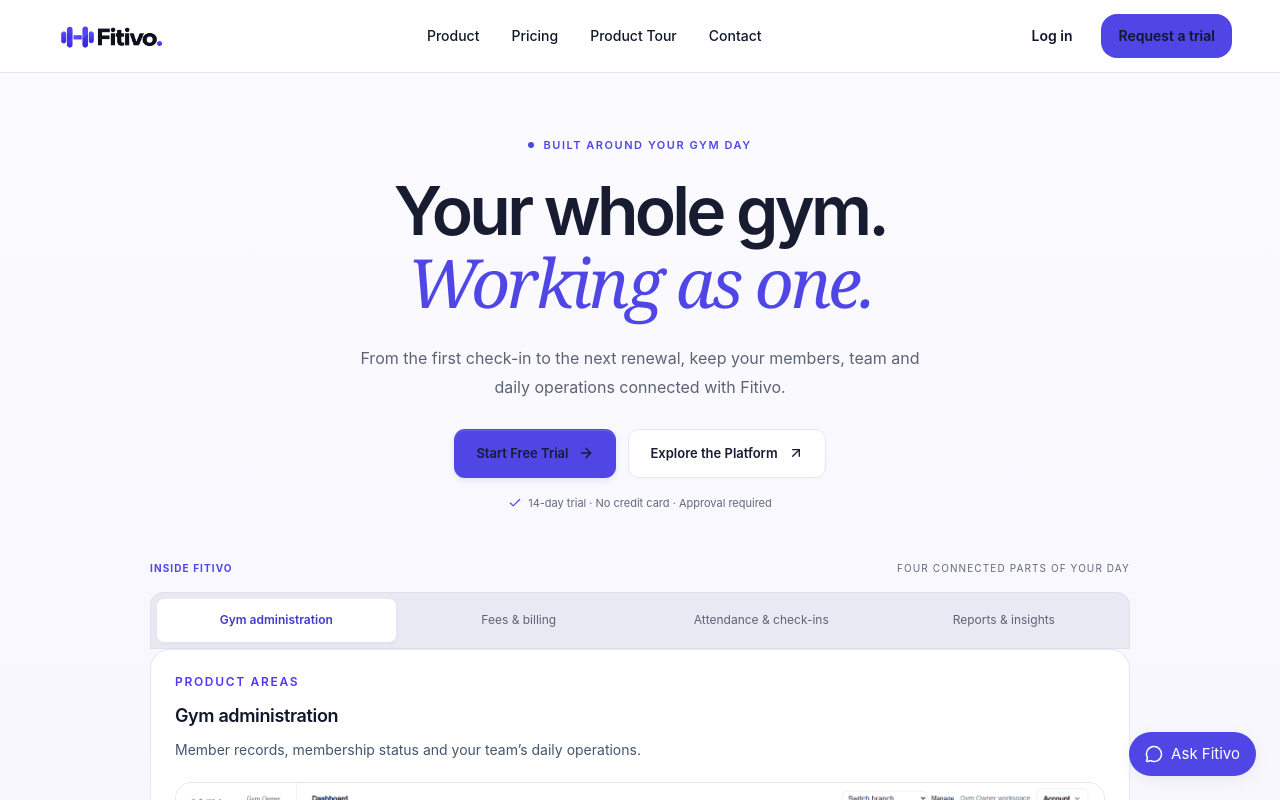
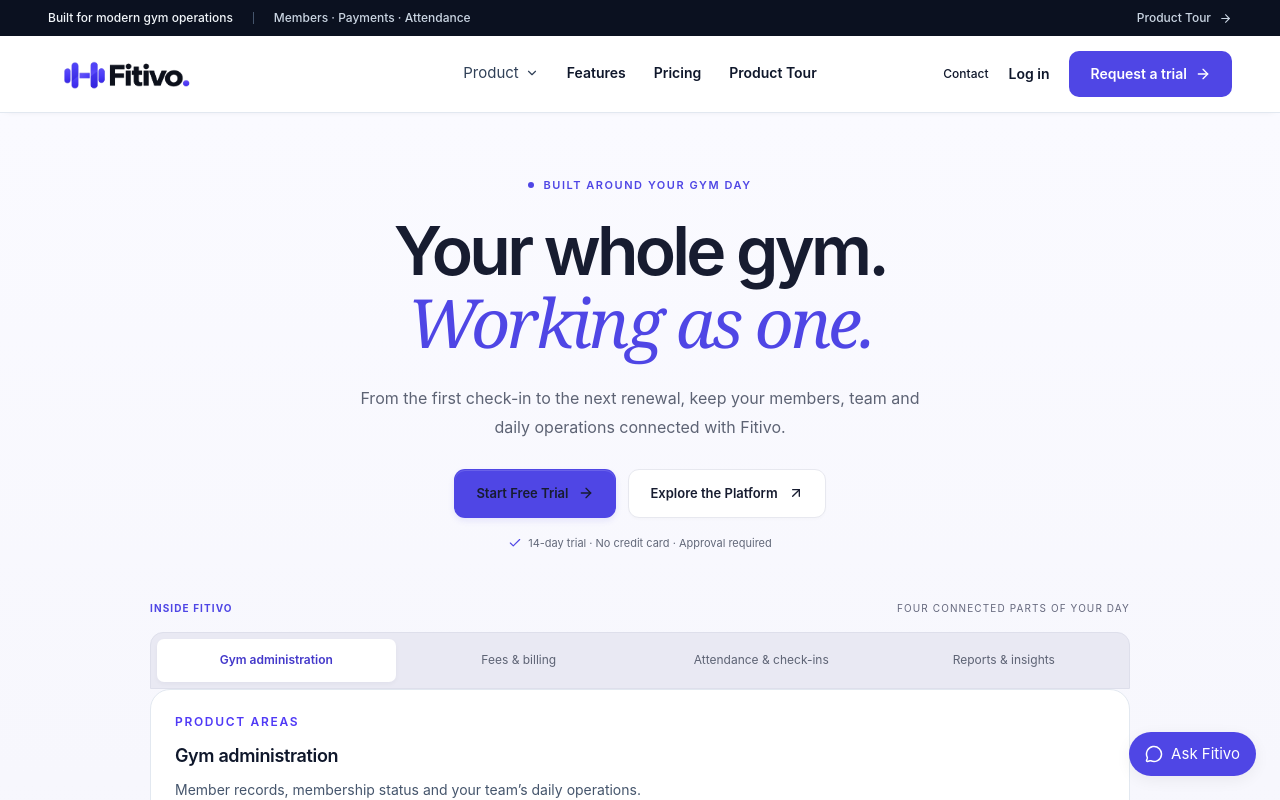
Before and after one commit to talhamalik25/GYM-CRM, a Next.js app: page / in a window 1280 px wide. Shown: the top 800 px of the page. Built offline with nearby package versions, Linux system fonts and the light colour scheme.

Commit message:
not complete

```diff
--- a/app/(marketing)/layout.js
+++ b/app/(marketing)/layout.js
@@ -1,3 +1,4 @@
+import MarketingAnnouncement from "../../components/marketing/marketing-announcement.js";
 import MarketingNavigation from "../../components/marketing/marketing-navigation.js";
 import MarketingFooter from "../../components/marketing/marketing-footer.js";
 
@@ -9,6 +10,7 @@ export default function MarketingLayout({ children }) {
   return <div id="home" className={`${"m-marketing-marketing exact:[--m-ink:#161b2e] exact:[--m-muted:#646979] exact:[--m-line:#e7e8ef] exact:[--m-tint:#f7f8fc] exact:[--m-navy:#13182d] exact:[--m-accent:var(--brand,_#4f46e5)] exact:[--m-radius:20px] exact:[--m-section:clamp(72px,_7.5vw,_112px)] exact:[--m-shadow:0_24px_70px_-25px_rgb(32_35_80_/_22%),_0_3px_12px_rgb(32_35_80_/_4%)] exact:[color:var(--m-ink)] exact:[background:white] exact:[font-family:var(--font-app)] exact:[font-size:15px] exact:[line-height:1.65] exact:[overflow:clip] exact:[&_main:focus]:[outline:none] exact:[&_section:focus]:[outline:none] exact:[&_section[id]]:[scroll-margin-top:96px] exact:less-motion:[&_*]:[animation:none]! exact:less-motion:[&_*]:[transition:none]! exact:less-motion:[&_*]:[scroll-behavior:auto]!"} ${"m-marketing-shell-shell exact:[--shell-brand:#4f46e5] exact:[--shell-ink:#171c30] exact:[--shell-muted:#5d6374] exact:[--shell-line:#e7e8ef] exact:[&_a:focus-visible]:[outline:3px_solid_var(--shell-brand)] exact:[&_a:focus-visible]:[outline-offset:5px] exact:[&_button:focus-visible]:[outline:3px_solid_var(--shell-brand)] exact:[&_button:focus-visible]:[outline-offset:5px] exact:less-motion:[&_*]:[transition:none]! exact:less-motion:[&_*]:[animation:none]! exact:less-motion:[&_*::before]:[transition:none]! exact:less-motion:[&_*::before]:[animation:none]! exact:less-motion:[&_*::after]:[transition:none]! exact:less-motion:[&_*::after]:[animation:none]!"}`}>
     <a href="#main-content" className={"m-marketing-shell-skipLink exact:fixed exact:[top:12px] exact:[left:12px] exact:[z-index:100] exact:[padding:12px_18px] exact:[border-radius:8px] exact:[background:white] exact:[color:var(--shell-brand)] exact:[transform:translateY(-160%)] exact:[&:focus]:[transform:translateY(0)]"}>Skip to main content</a>
 
+    <MarketingAnnouncement />
     <MarketingNavigation />
     <main id="main-content" tabIndex={-1}>{children}</main>
     <MarketingFooter />
--- a/components/marketing/marketing-announcement.js
+++ b/components/marketing/marketing-announcement.js
@@ -1,13 +1,12 @@
 import Link from "next/link";
-import { ArrowUpRight } from "lucide-react";
-import { SITE } from "../../config/site.js";
-
+import { ArrowRight } from "lucide-react";
+import MarketingContainer from "./marketing-container.js";
 
 export default function MarketingAnnouncement() {
-  return <aside className={"m-marketing-shell-announcement exact:[background:#eeedff] exact:[color:#37309b] exact:[border-bottom:1px_solid_#e0def8] exact:[font-size:12px] exact:[&>div]:flex exact:[&>div]:[justify-content:space-between] exact:[&>div]:items-center exact:[&>div]:flex-wrap exact:[&>div]:[gap:6px_24px] exact:[&>div]:[padding-block:10px] exact:[&_p]:[margin:0] exact:[&>div>div]:flex exact:[&>div>div]:items-center exact:[&>div>div]:flex-wrap exact:[&>div>div]:[gap:6px_16px] exact:[&_a]:inline-flex exact:[&_a]:items-center exact:[&_a]:[gap:4px] exact:[&_a]:[font-weight:700] exact:[&_a]:[text-underline-offset:4px] exact:[&_a:hover]:[text-decoration:underline] exact:[&_span]:[font-size:11px] exact:at-most-639:[&>div]:justify-center exact:at-most-639:[&>div]:text-center exact:at-most-639:[&>div]:[padding-block:9px] exact:at-most-639:[&>div>div]:justify-center exact:at-most-639:[&>div>div]:[gap:12px] exact:at-most-639:[&_p]:[font-size:11px] exact:at-most-639:[&_span]:[font-size:10px]"} aria-label="Trial and onboarding">
-    <div className={"m-marketing-shell-container exact:[width:min(1184px,_calc(100%_-_64px))] exact:[margin-inline:auto] exact:at-most-639:[width:calc(100%_-_40px)]"}>
-      <p>{SITE.announcement}</p>
-      <div><Link href="/free-trial">Try Free Now <ArrowUpRight size={14} aria-hidden="true" /></Link><span>{SITE.trial.note}</span></div>
-    </div>
+  return <aside aria-label="Fitivo product overview" className="bg-[#0B1120] font-sans text-slate-300">
+    <MarketingContainer className="flex h-9 items-center justify-center text-[11px] font-medium sm:justify-between sm:text-xs">
+      <div className="hidden items-center gap-5 sm:flex"><span className="text-slate-100">Built for modern gym operations</span><span aria-hidden="true" className="h-3 w-px bg-slate-600" /><span>Members · Payments · Attendance</span></div>
+      <Link href="/demo" className="inline-flex h-9 items-center gap-2 text-white hover:text-indigo-200 focus-visible:outline-2 focus-visible:outline-offset-2 focus-visible:outline-white"><span className="sm:hidden">Explore Fitivo</span><span className="hidden sm:inline">Product Tour</span><ArrowRight size={13} aria-hidden="true" /></Link>
+    </MarketingContainer>
   </aside>;
 }
--- a/components/marketing/marketing-navigation.js
+++ b/components/marketing/marketing-navigation.js
@@ -3,54 +3,94 @@
 import { useEffect, useRef, useState } from "react";
 import Link from "next/link";
 import { usePathname } from "next/navigation";
-import { Menu, X } from "lucide-react";
+import { ArrowRight, ChevronDown, Menu, X, Users, CreditCard, CalendarCheck2, Dumbbell, ChartNoAxesColumn, UserRound } from "lucide-react";
 import MarketingContainer from "./marketing-container.js";
-import { MarketingBrand } from "./marketing-primitives.js";
+import FitivoLogo from "../brand/fitivo-logo.js";
 import MarketingShellAction from "./marketing-shell-action.js";
 
-
-const navigation = [
-  { label: "Product", href: "/features" },
-  { label: "Pricing", href: "/pricing" },
-  { label: "Product Tour", href: "/demo" },
-  { label: "Contact", href: "/contact" },
+const products = [
+  { title: "Members", href: "/features#member-management", Icon: Users, description: "Member records and membership context." },
+  { title: "Memberships", href: "/features#memberships", Icon: Dumbbell, description: "Plans, expiry dates and renewals." },
+  { title: "Payments", href: "/features#fees", Icon: CreditCard, description: "Recorded payments, dues and receipts." },
+  { title: "Attendance", href: "/features#attendance", Icon: CalendarCheck2, description: "Check-ins, check-outs and visit history." },
+  { title: "Reports", href: "/features#reports", Icon: ChartNoAxesColumn, description: "Review collections and attendance." },
+  { title: "Staff & Trainers", href: "/features#trainers", Icon: UserRound, description: "Team access and assigned members." },
 ];
+const navigation = [{ label: "Features", href: "/features" }, { label: "Pricing", href: "/pricing" }, { label: "Product Tour", href: "/demo" }];
+const focus = "focus-visible:outline-2 focus-visible:outline-offset-4 focus-visible:outline-indigo-600";
+const navLink = "flex min-h-11 items-center border-b-2 border-transparent text-sm font-semibold text-slate-700 transition-colors hover:border-indigo-600 hover:text-indigo-600 aria-[current=page]:border-indigo-600 aria-[current=page]:text-indigo-600 motion-reduce:transition-none " + focus;
 
 export default function MarketingNavigation() {
   const pathname = usePathname();
   const [menuPath, setMenuPath] = useState(null);
+  const [productPath, setProductPath] = useState(null);
   const menuOpen = menuPath === pathname;
+  const productOpen = productPath === pathname;
   const headerRef = useRef(null);
-  const triggerRef = useRef(null);
+  const menuTrigger = useRef(null);
+  const productTrigger = useRef(null);
+
+  function closeMenus() { setMenuPath(null); setProductPath(null); }
 
   useEffect(() => {
-    if (!menuOpen) return;
-    const closeOnEscape = (event) => {
-      if (event.key === "Escape") { setMenuPath(null); triggerRef.current?.focus(); }
+    if (!menuOpen && !productOpen) return;
+    function onEscape(event) {
+      if (event.key !== "Escape") return;
+      setMenuPath(null); setProductPath(null);
+      (menuOpen ? menuTrigger : productTrigger).current?.focus();
+    }
+    function onOutside(event) {
+      if (!headerRef.current?.contains(event.target)) { setMenuPath(null); setProductPath(null); }
+    }
+    const desktop = window.matchMedia("(min-width: 1280px)");
+    function onBreakpoint() { setMenuPath(null); setProductPath(null); }
+    document.addEventListener("keydown", onEscape);
+    document.addEventListener("pointerdown", onOutside);
+    desktop.addEventListener("change", onBreakpoint);
+    return () => {
+      document.removeEventListener("keydown", onEscape);
+      document.removeEventListener("pointerdown", onOutside);
+      desktop.removeEventListener("change", onBreakpoint);
     };
-    const closeOutside = (event) => { if (!headerRef.current?.contains(event.target)) setMenuPath(null); };
-    const desktop = window.matchMedia("(min-width: 1024px)");
-    const closeOnDesktop = () => { if (desktop.matches) setMenuPath(null); };
-    document.addEventListener("keydown", closeOnEscape);
-    document.addEventListener("pointerdown", closeOutside);
-    desktop.addEventListener("change", closeOnDesktop);
-    return () => {
-      document.removeEventListener("keydown", closeOnEscape);
-      document.removeEventListener("pointerdown", closeOutside);
-      desktop.removeEventListener("change", closeOnDesktop);
-    };
-  }, [menuOpen]);
+  }, [menuOpen, productOpen]);
 
-  const links = navigation.map(({ label, href }) => <Link key={href} href={href} className="flex min-h-11 items-center rounded-lg px-3 text-sm font-medium text-slate-700 hover:bg-slate-50 hover:text-indigo-600 aria-[current=page]:text-indigo-600 focus-visible:outline-2 focus-visible:outline-offset-2 focus-visible:outline-indigo-600" aria-current={pathname === href ? "page" : undefined} onClick={() => setMenuPath(null)}>{label}</Link>);
-  return <header className="sticky top-0 z-50 border-b border-slate-200 bg-white font-sans text-slate-900" ref={headerRef} onBlur={(event) => { if (!event.currentTarget.contains(event.relatedTarget)) setMenuPath(null); }}>
-    <MarketingContainer className="flex h-[72px] items-center justify-between gap-6">
-      <MarketingBrand />
-      <nav className="hidden items-center gap-2 lg:flex" aria-label="Main navigation">{links}</nav>
-      <div className="hidden items-center gap-3 lg:flex"><MarketingShellAction href="/login" variant="tertiary">Log in</MarketingShellAction><MarketingShellAction href="/free-trial">Request a trial</MarketingShellAction></div>
-      <button ref={triggerRef} className="grid size-11 place-items-center rounded-lg border border-slate-200 bg-white hover:bg-slate-50 focus-visible:outline-2 focus-visible:outline-offset-2 focus-visible:outline-indigo-600 lg:hidden" type="button" aria-label={menuOpen ? "Close navigation menu" : "Open navigation menu"} aria-expanded={menuOpen} aria-controls="fitivo-mobile-navigation" onClick={() => setMenuPath(menuOpen ? null : pathname)}>{menuOpen ? <X size={22} aria-hidden="true" /> : <Menu size={22} aria-hidden="true" />}</button>
+  function productLinks(mobile = false) {
+    return products.map(({ title, href, Icon, description }) => <Link key={href} href={href} onClick={closeMenus}
+      className={"group flex min-h-11 items-start gap-3 rounded-lg p-3 hover:bg-slate-50 " + focus}>
+      <span className="mt-0.5 grid size-9 shrink-0 place-items-center rounded-lg border border-indigo-100 bg-indigo-50 text-indigo-600"><Icon size={18} strokeWidth={1.7} aria-hidden="true" /></span>
+      <span><span className="block text-sm font-semibold text-slate-900 group-hover:text-indigo-600">{title}</span>{!mobile && <span className="mt-1 block text-xs leading-5 text-slate-500">{description}</span>}</span>
+    </Link>);
+  }
+
+  return <header ref={headerRef} className="sticky top-0 z-[70] border-b border-slate-200 bg-white font-sans text-slate-900 shadow-[0_2px_8px_-6px_rgba(15,23,42,0.18)]"
+    onBlur={(event) => { if (!event.currentTarget.contains(event.relatedTarget)) closeMenus(); }}>
+    <MarketingContainer className="flex h-[72px] items-center justify-between xl:grid xl:h-[76px] xl:grid-cols-[1fr_auto_1fr] xl:gap-8">
+      <Link href="/" aria-label="Fitivo home" onClick={closeMenus} className={"inline-flex min-h-11 w-fit items-center " + focus}><FitivoLogo width={156} height={52} /></Link>
+      <nav aria-label="Main navigation" className="hidden items-center gap-7 xl:flex">
+        <div className="relative">
+          <button ref={productTrigger} type="button" className={navLink + " gap-1.5"} aria-expanded={productOpen} aria-controls="fitivo-product-menu" onClick={() => setProductPath(productOpen ? null : pathname)}>Product<ChevronDown size={14} aria-hidden="true" className={productOpen ? "rotate-180" : ""} /></button>
+          <div id="fitivo-product-menu" hidden={!productOpen} className="absolute left-1/2 top-[calc(100%+16px)] w-[560px] -translate-x-1/2 overflow-hidden rounded-xl border border-slate-200 bg-white shadow-xl shadow-slate-900/10">
+            <div className="px-5 pt-5 text-[11px] font-semibold uppercase tracking-widest text-slate-500">Your gym, connected</div>
+            <div className="grid grid-cols-2 gap-1 p-2">{productLinks()}</div>
+            <Link href="/features" onClick={closeMenus} className={"flex min-h-12 items-center justify-between border-t border-slate-200 bg-slate-50 px-5 text-sm font-semibold text-indigo-600 hover:bg-indigo-50 " + focus}>Explore all features<ArrowRight size={16} aria-hidden="true" /></Link>
+          </div>
+        </div>
+        {navigation.map(({label, href}) => <Link key={href} href={href} className={navLink} aria-current={pathname === href ? "page" : undefined} onClick={closeMenus}>{label}</Link>)}
+      </nav>
+      <div className="hidden items-center justify-end gap-5 xl:flex">
+        <Link href="/contact" className={"inline-flex min-h-11 items-center text-xs font-medium text-slate-500 hover:text-indigo-600 " + focus}>Contact</Link>
+        <Link href="/login" className={"inline-flex min-h-11 items-center whitespace-nowrap text-sm font-semibold text-slate-700 hover:text-indigo-600 " + focus}>Log in</Link>
+        <MarketingShellAction href="/free-trial">Request a trial<ArrowRight size={16} aria-hidden="true" /></MarketingShellAction>
+      </div>
+      <button ref={menuTrigger} type="button" className={"grid size-11 place-items-center rounded-lg border border-slate-200 bg-white hover:bg-slate-50 xl:hidden " + focus} aria-label={menuOpen ? "Close navigation menu" : "Open navigation menu"} aria-expanded={menuOpen} aria-controls="fitivo-mobile-navigation" onClick={() => { setMenuPath(menuOpen ? null : pathname); setProductPath(null); }}>{menuOpen ? <X size={21} aria-hidden="true" /> : <Menu size={21} aria-hidden="true" />}</button>
     </MarketingContainer>
-    <nav id="fitivo-mobile-navigation" hidden={!menuOpen} aria-label="Mobile navigation" className="absolute inset-x-0 top-full max-h-[calc(100dvh-72px)] overflow-y-auto border-b border-slate-200 bg-white lg:hidden">
-      <MarketingContainer className="py-4"><div className="flex flex-col gap-1">{links}</div><div className="mt-4 flex flex-col gap-2 border-t border-slate-200 pt-4"><MarketingShellAction href="/login" variant="tertiary" onClick={() => setMenuPath(null)}>Log in</MarketingShellAction><MarketingShellAction href="/free-trial" onClick={() => setMenuPath(null)}>Request a trial</MarketingShellAction></div></MarketingContainer>
+    <nav id="fitivo-mobile-navigation" hidden={!menuOpen} aria-label="Mobile navigation" className="absolute inset-x-0 top-full max-h-[calc(100dvh-108px)] overflow-y-auto overscroll-contain border-b border-slate-200 bg-white shadow-lg shadow-slate-900/5 xl:hidden">
+      <MarketingContainer className="py-5">
+        <button type="button" className={"flex min-h-12 w-full items-center justify-between text-sm font-semibold " + focus} aria-expanded={productOpen} aria-controls="fitivo-mobile-product" onClick={() => setProductPath(productOpen ? null : pathname)}>Product<ChevronDown size={16} aria-hidden="true" className={productOpen ? "rotate-180" : ""} /></button>
+        <div id="fitivo-mobile-product" hidden={!productOpen} className="mb-3 border-l border-slate-200 pl-2">{productLinks(true)}</div>
+        {[...navigation, {label:"Contact",href:"/contact"}].map(({label,href}) => <Link key={href} href={href} className={navLink} aria-current={pathname === href ? "page" : undefined} onClick={closeMenus}>{label}</Link>)}
+        <div className="mt-4 flex flex-col gap-3 border-t border-slate-200 pt-4"><MarketingShellAction href="/login" variant="tertiary" onClick={closeMenus}>Log in</MarketingShellAction><MarketingShellAction href="/free-trial" onClick={closeMenus}>Request a trial<ArrowRight size={16} aria-hidden="true" /></MarketingShellAction></div>
+      </MarketingContainer>
     </nav>
   </header>;
 }
--- a/components/marketing/marketing-shell-action.js
+++ b/components/marketing/marketing-shell-action.js
@@ -1,10 +1,10 @@
 import Link from "next/link";
 import { cn } from "../../lib/cn.js";
 const variants = {
-  primary: "border-transparent bg-[#4F46E5] text-white hover:bg-[#4338CA]",
+  primary: "border-transparent bg-[#4F46E5] text-white! shadow-sm shadow-indigo-600/20 hover:bg-[#4338CA] [&_svg]:transition-transform [&_svg]:duration-150 hover:[&_svg]:translate-x-0.5 motion-reduce:[&_svg]:transition-none motion-reduce:hover:[&_svg]:translate-x-0",
   secondary: "border-slate-200 bg-white text-slate-900 hover:bg-slate-50",
   tertiary: "border-transparent bg-transparent text-slate-700 hover:bg-slate-50 hover:text-indigo-600",
 };
 export default function MarketingShellAction({ variant = "primary", className = "", ...props }) {
-  return <Link {...props} className={cn("inline-flex min-h-11 items-center justify-center gap-2 rounded-lg border px-4 py-2 text-sm font-semibold leading-6 transition-colors motion-reduce:transition-none focus-visible:outline-2 focus-visible:outline-offset-2 focus-visible:outline-indigo-600", variants[variant] || variants.primary, className)} />;
+  return <Link {...props} className={cn("inline-flex min-h-[46px] items-center justify-center gap-2 rounded-[10px] border px-5 py-2 whitespace-nowrap text-sm font-semibold leading-6 transition-colors motion-reduce:transition-none focus-visible:outline-2 focus-visible:outline-offset-2 focus-visible:outline-indigo-600", variants[variant] || variants.primary, className)} />;
 }
```
Also changed, not shown: 1 other file (tests, documents, lock files or other folders).
